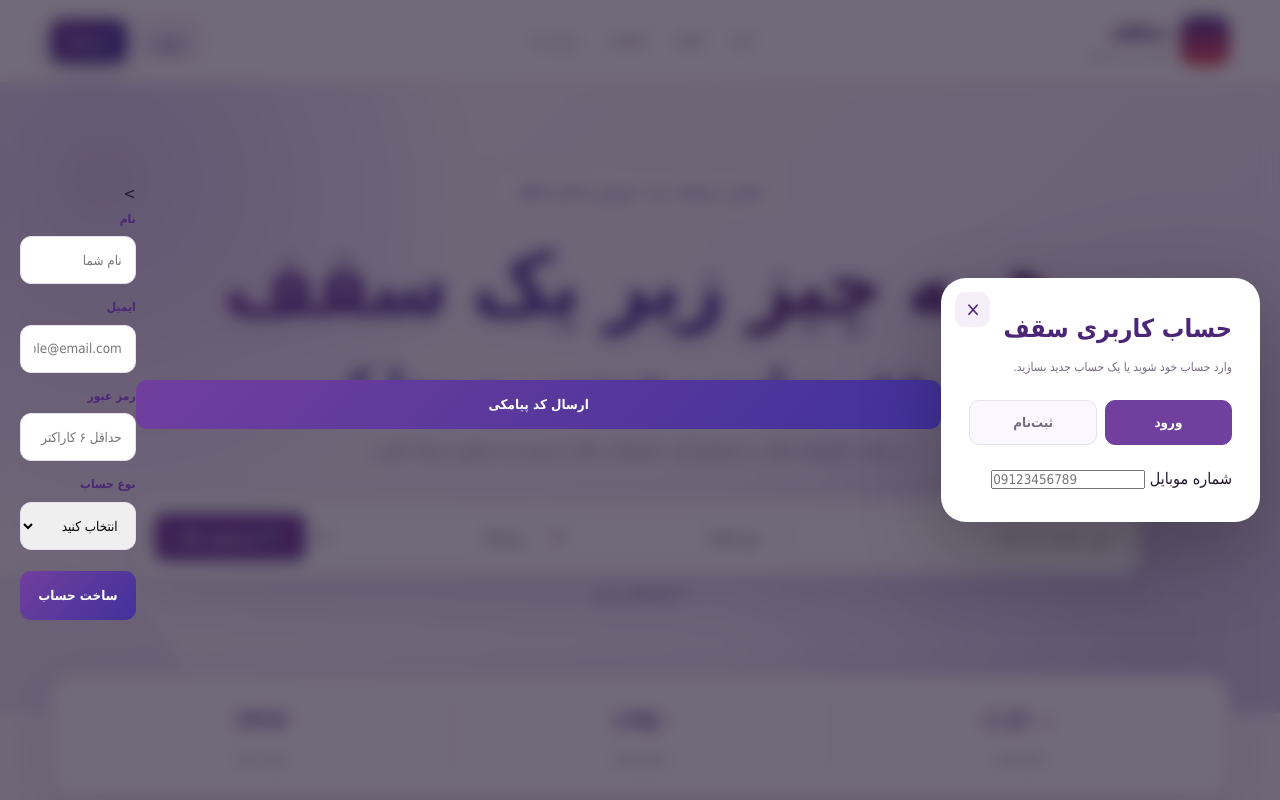
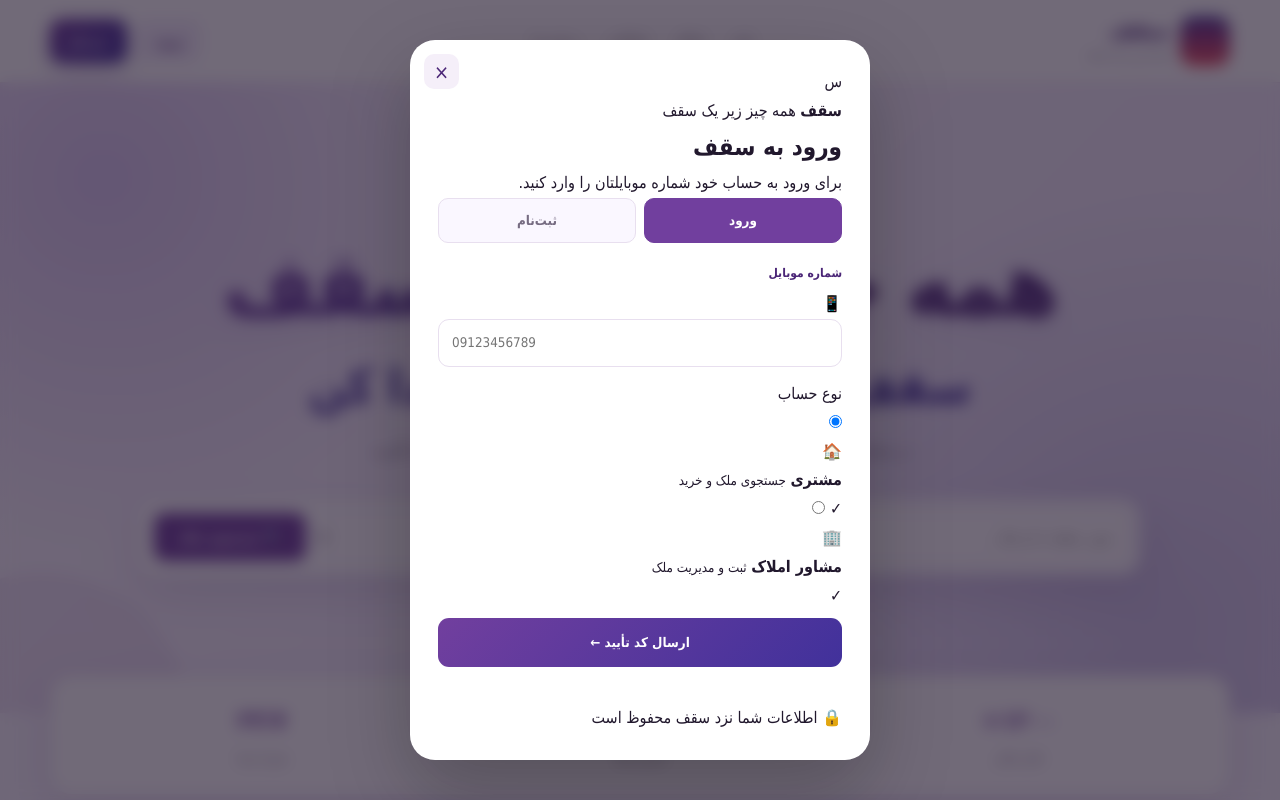
Before and after one commit to eskandarir68-cyber/saghf, a plain HTML site: page index.html in a window 1280 px wide. Both pictures are taken after a click on the button "ورود". Shown: the top 800 px of the page. Drawn offline with nearby package versions, Linux system fonts and the light colour scheme.

Commit message:
Update index.html

```diff
--- a/index.html
+++ b/index.html
@@ -1606,29 +1606,32 @@
 
   <!-- ================= AUTH MODAL ================= -->
 
+<!-- ================= AUTH MODAL ================= -->
 <div class="modal" id="authModal">
 
-    <div class="modal-box">
-
-      <button
-        class="modal-close"
-        onclick="closeAuth()"
-      >
-        ×
-      </button>
-
-
-      <div class="modal-title">
-        حساب کاربری سقف
-      </div>
-
-      <div class="modal-description">
-        وارد حساب خود شوید یا یک حساب جدید بسازید.
-      </div>
-
-
+  <div class="modal-box auth-modern">
+
+    <button class="modal-close" onclick="closeAuth()">×</button>
+
+    <!-- لوگو -->
+    <div class="auth-brand">
+      <div class="auth-logo">س</div>
+      <div class="auth-brand-text">
+        <strong>سقف</strong>
+        <span>همه چیز زیر یک سقف</span>
+      </div>
+    </div>
+
+    <!-- عنوان -->
+    <div class="auth-heading">
+      <h2 id="authTitle">ورود به سقف</h2>
+      <p id="authSubtitle">
+        برای ورود به حساب خود شماره موبایلتان را وارد کنید.
+      </p>
+    </div>
+
+    <!-- تب ها -->
     <div class="auth-tabs">
-
       <button
         class="auth-tab active"
         id="loginTab"
@@ -1644,26 +1647,80 @@
       >
         ثبت‌نام
       </button>
-
-      </div>
-
-
-      <!-- LOGIN -->
+    </div>
+
+
+    <!-- ================= LOGIN ================= -->
 
     <form
       class="auth-form active"
+      id="loginForm"
+    >
+
       <div class="auth-field">
-
-  <label>
-    شماره موبایل
-  </label>
+        <label>شماره موبایل</label>
+
+        <div class="input-wrapper">
+          <span class="input-icon">📱</span>
 
           <input
             id="loginPhone"
             type="tel"
             required
             placeholder="09123456789"
+            autocomplete="tel"
           >
+        </div>
+      </div>
+
+
+      <!-- نوع حساب -->
+
+      <div class="role-title">
+        نوع حساب
+      </div>
+
+      <div class="role-options">
+
+        <label class="role-card">
+          <input
+            type="radio"
+            name="loginRole"
+            value="customer"
+            checked
+          >
+
+          <div class="role-content">
+            <span class="role-icon">🏠</span>
+
+            <div>
+              <strong>مشتری</strong>
+              <small>جستجوی ملک و خرید</small>
+            </div>
+          </div>
+
+          <span class="role-check">✓</span>
+        </label>
+
+
+        <label class="role-card">
+          <input
+            type="radio"
+            name="loginRole"
+            value="agent"
+          >
+
+          <div class="role-content">
+            <span class="role-icon">🏢</span>
+
+            <div>
+              <strong>مشاور املاک</strong>
+              <small>ثبت و مدیریت ملک</small>
+            </div>
+          </div>
+
+          <span class="role-check">✓</span>
+        </label>
 
       </div>
 
@@ -1672,91 +1729,99 @@
         class="auth-submit"
         type="submit"
       >
-          ارسال کد پیامکی
+        <span>ارسال کد تأیید</span>
+        <span>←</span>
       </button>
 
     </form>
 
 
-      <!-- REGISTER -->
+
+    <!-- ================= REGISTER ================= -->
 
     <form
-        <form
-  class="auth-form active"
-  id="loginForm"
+      class="auth-form"
+      id="registerForm"
     >
-      >
 
       <div class="auth-field">
-
-          <label>
-            نام
-          </label>
+        <label>نام و نام خانوادگی</label>
+
+        <div class="input-wrapper">
+          <span class="input-icon">👤</span>
 
           <input
             id="registerName"
             type="text"
             required
-            placeholder="نام شما"
+            placeholder="مثلاً کوروش غلامی"
           >
-
+        </div>
       </div>
 
 
       <div class="auth-field">
-
-          <label>
-            ایمیل
+        <label>شماره موبایل</label>
+
+        <div class="input-wrapper">
+          <span class="input-icon">📱</span>
+
+          <input
+            id="registerPhone"
+            type="tel"
+            required
+            placeholder="09123456789"
+            autocomplete="tel"
+          >
+        </div>
+      </div>
+
+
+      <div class="role-title">
+        نوع حساب
+      </div>
+
+      <div class="role-options">
+
+        <label class="role-card">
+          <input
+            type="radio"
+            name="registerRole"
+            value="customer"
+            checked
+          >
+
+          <div class="role-content">
+            <span class="role-icon">🏠</span>
+
+            <div>
+              <strong>مشتری</strong>
+              <small>جستجو و خرید ملک</small>
+            </div>
+          </div>
+
+          <span class="role-check">✓</span>
         </label>
 
+
+        <label class="role-card">
           <input
-            id="registerEmail"
-            type="email"
-            required
-            placeholder="example@email.com"
+            type="radio"
+            name="registerRole"
+            value="agent"
           >
 
-        </div>
-
-
-        <div class="auth-field">
-
-          <label>
-            رمز عبور
+          <div class="role-content">
+            <span class="role-icon">🏢</span>
+
+            <div>
+              <strong>مشاور املاک</strong>
+              <small>ثبت و مدیریت آگهی</small>
+            </div>
+          </div>
+
+          <span class="role-check">✓</span>
         </label>
-
-          <input
-            id="registerPassword"
-            type="password"
-            minlength="6"
-            required
-            placeholder="حداقل ۶ کاراکتر"
-          >
-
-        </div>
-
-
-        <div class="auth-field">
-
-          <label>
-            نوع حساب
-          </label>
-
-          <select id="registerRole" required>
-
-            <option value="">
-              انتخاب کنید
-            </option>
-
-            <option value="customer">
-              مشتری
-            </option>
-
-            <option value="agent">
-              مشاور املاک
-            </option>
-
-          </select>
 
       </div>
 
@@ -1765,16 +1830,24 @@
         class="auth-submit"
         type="submit"
       >
-          ساخت حساب
+        <span>ادامه ثبت‌نام</span>
+        <span>←</span>
       </button>
 
     </form>
 
+
+    <!-- پیام -->
 
     <div
       class="auth-message"
       id="authMessage"
     ></div>
+
+
+    <div class="auth-security">
+      🔒 اطلاعات شما نزد سقف محفوظ است
+    </div>
 
   </div>
 
```
Lines whose indentation alone changed are shown as unchanged.
